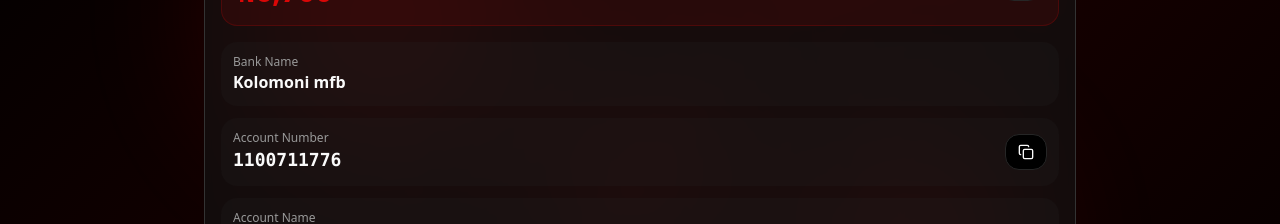
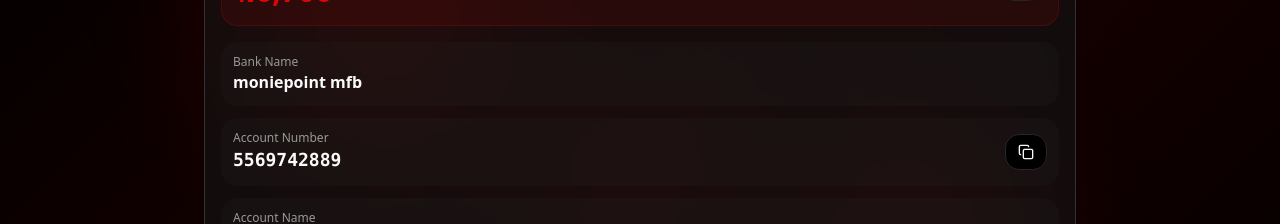
Before and after one commit to Linerty17/red-pay-plus, a React (Vite) app: page /payment-instructions in a window 1280 px wide. Shown: the part 222-446 px from the top of the page. Built offline with nearby package versions, Linux system fonts and the light colour scheme; the HTML template or start-up script is replaced by a standard one.

Commit message:
Update account number and bank name in PaymentInstructions

```diff
--- a/src/pages/PaymentInstructions.tsx
+++ b/src/pages/PaymentInstructions.tsx
@@ -19,8 +19,8 @@ const PaymentInstructions = () => {
   const [showFailure, setShowFailure] = useState(false);
 
   const amount = "6,700";
-  const accountNumber = "1100711776";
-  const bankName = "Kolomoni mfb";
+  const accountNumber = "5569742889";
+  const bankName = "moniepoint mfb";
   const accountName = "sunday chinemerem liberty";
   const referenceId = `REF${Date.now()}`;
 
```
